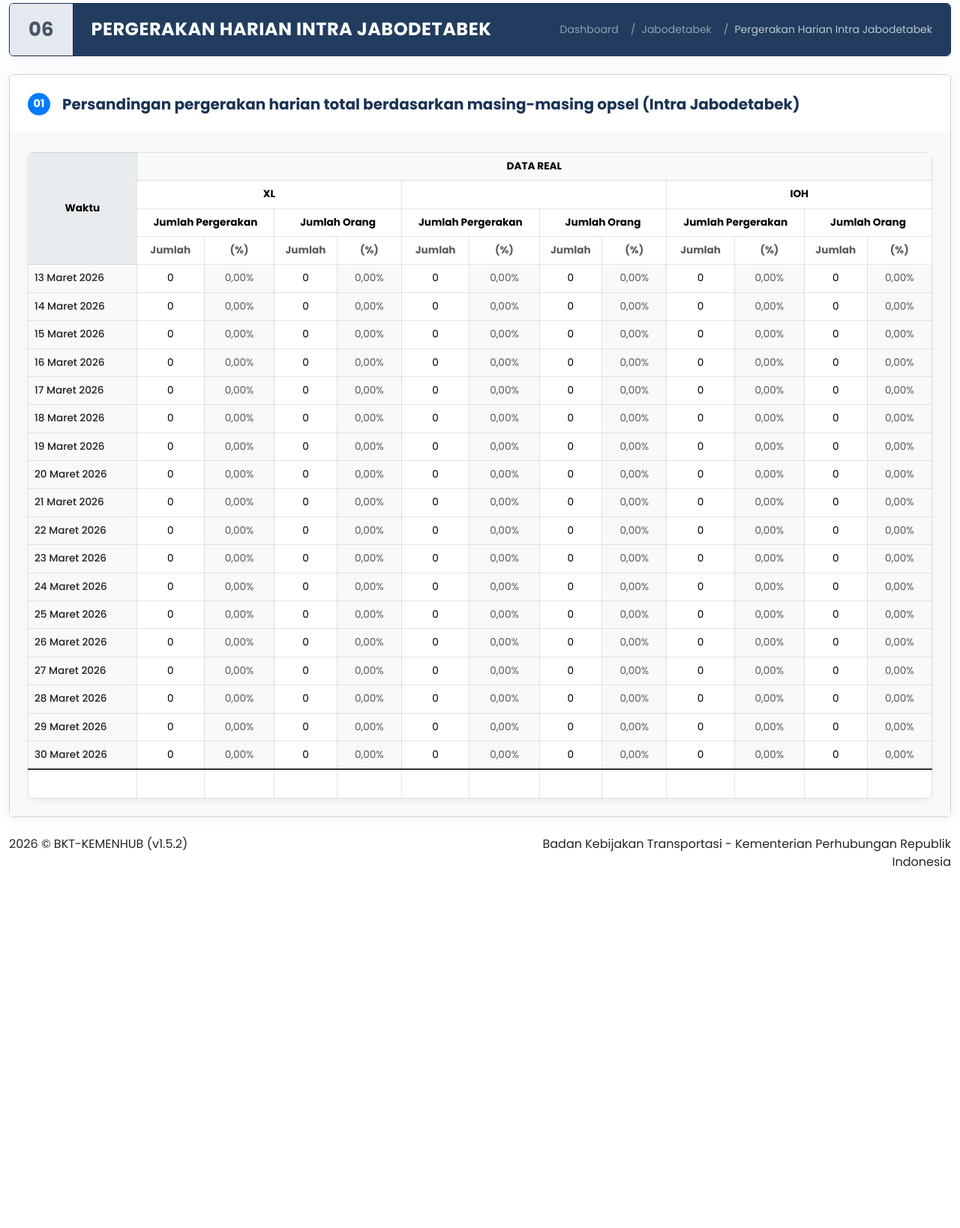
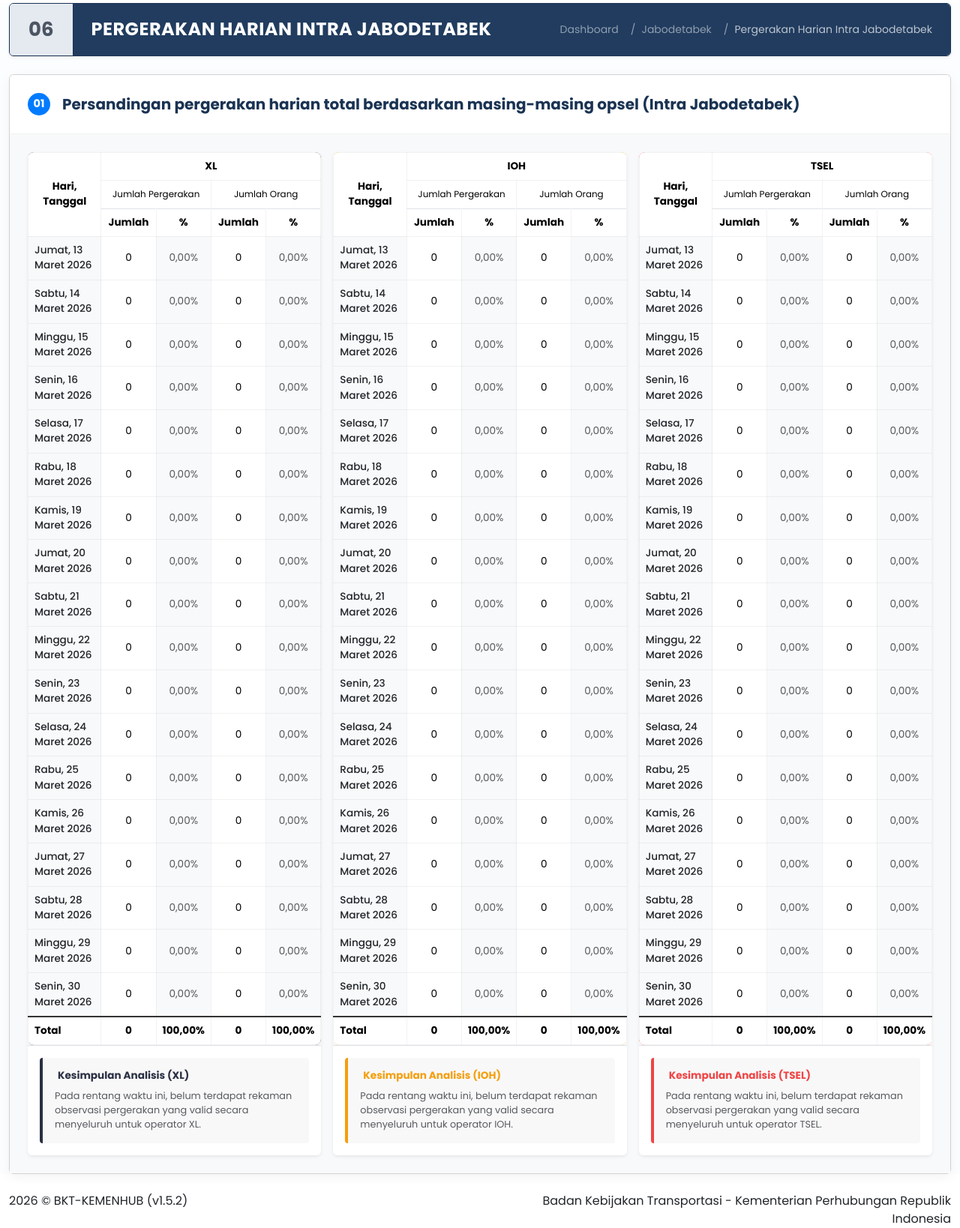
Before and after one commit to dafayape/mpd_angleb_2026, a Laravel app: page /jabodetabek/intra-pergerakan in a window 1280 px wide. Shown: the part 4291-5929 px from the top of the page at 75% size. Before the commit the page ends 5447 px from the top, so only its background shows below. Run offline with Laravel 12, Linux system fonts and the light colour scheme; the visitor is signed in with stand-in values (Sample User, id 1); data that the repository does not hold is empty; style sheets or scripts are compiled from the project's sources; parts of the project's set-up code (start-up, migrations or seed data) failed here and were passed over; some libraries are stand-ins or nearby versions.

Commit message:
refactor: restructure intra-pergerakan data display into separate operator cards with updated styling and improved null value handling.

```diff
--- a/resources/views/pages/jabodetabek/intra-pergerakan.blade.php
+++ b/resources/views/pages/jabodetabek/intra-pergerakan.blade.php
@@ -15,38 +15,28 @@
         <style>
             .table-custom-header th {
                 vertical-align: middle;
-                border: 1px solid rgba(0, 0, 0, 0.1);
+                border: 1px solid rgba(255, 255, 255, 0.2);
             }
 
             .table-custom-body td,
             .table-custom-body th {
                 vertical-align: middle;
-                border: 1px solid rgba(0, 0, 0, 0.1);
+                border: 1px solid rgba(0, 0, 0, 0.05);
             }
 
             .bg-xl {
-                background-color: #a4bdfc;
-                /* Soft blue */
-                color: #000;
+                background-color: #2a3042;
+                color: #fff;
             }
 
             .bg-tsel {
-                background-color: #d50000;
-                /* Soft red */
+                background-color: #ef4444;
                 color: #fff;
             }
 
             .bg-ioh {
-                background-color: #ffd600;
-                /* Soft yellow */
-                color: #000;
-            }
-
-            .bg-total {
-                background-color: #e67c73;
-                /* Soft orange/coral */
+                background-color: #f59e0b;
                 color: #fff;
-                font-weight: bold;
             }
 
             .section-badge {
@@ -81,15 +71,27 @@
         if (!function_exists('fmtNumJab')) {
             function fmtNumJab($val)
             {
+                if (!$val) {
+                    return '0';
+                }
                 return number_format($val ?? 0, 0, ',', '.');
             }
         }
         if (!function_exists('fmtPctJab')) {
             function fmtPctJab($val)
             {
+                if (!$val) {
+                    return '0,00%';
+                }
                 return number_format($val ?? 0, 2, ',', '.') . '%';
             }
         }
+
+        $opselsConfig = [
+            'XL' => ['name' => 'XL', 'bg_class' => 'bg-xl'],
+            'IOH' => ['name' => 'IOH', 'bg_class' => 'bg-ioh'],
+            'TSEL' => ['name' => 'TSEL', 'bg_class' => 'bg-tsel'],
+        ];
     @endphp
 
     <div class="row mb-4" data-aos="fade-up" data-aos-duration="600">
@@ -102,108 +104,97 @@
                         (Intra Jabodetabek)</h5>
                 </div>
                 <div class="card-body bg-light" style="padding: 1.5rem;">
-                    <div class="table-responsive">
-                        <table class="table table-bordered mb-0 text-center table-custom-body w-100 bg-white shadow-sm"
+                    <div class="row g-3">
+                        @foreach ($opselsConfig as $opKey => $conf)
+                            <div class="col-xl-4 col-lg-12 d-flex">
+                                <div class="card w-100 shadow-sm border-0 d-flex flex-column h-100 overflow-hidden">
+                                    <div class="table-responsive flex-grow-1">
+                                        <table
+                                            class="table table-bordered mb-0 text-center table-custom-body w-100 bg-white"
                                             style="font-size: 0.85rem;">
-                            <thead class="table-custom-header text-dark">
+                                            <thead class="{{ $conf['bg_class'] }} text-white table-custom-header">
                                                 <tr>
-                                    <th rowspan="4" style="width: 12%; background-color: #e9ecef;">Waktu</th>
-                                    <th colspan="12" class="bg-light">DATA REAL</th>
+                                                    <th rowspan="3" class="align-middle" style="width: 25%;">Hari,
+                                                        Tanggal</th>
+                                                    <th colspan="4" class="py-2 text-center">{{ $conf['name'] }}</th>
                                                 </tr>
                                                 <tr>
-                                    <!-- Opsel Headers -->
-                                    <th colspan="4" class="bg-xl">XL</th>
-                                    <th colspan="4" class="bg-tsel text-white">TSEL</th>
-                                    <th colspan="4" class="bg-ioh">IOH</th>
+                                                    <th colspan="2" class="py-2 border-bottom-0"><small
+                                                            class="fw-normal">Jumlah Pergerakan</small></th>
+                                                    <th colspan="2" class="py-2 border-bottom-0"><small
+                                                            class="fw-normal">Jumlah Orang</small></th>
                                                 </tr>
                                                 <tr>
-                                    <!-- Inner Headers -->
-                                    <th colspan="2" class="bg-white">Jumlah Pergerakan</th>
-                                    <th colspan="2" class="bg-white">Jumlah Orang</th>
-                                    <th colspan="2" class="bg-white">Jumlah Pergerakan</th>
-                                    <th colspan="2" class="bg-white">Jumlah Orang</th>
-                                    <th colspan="2" class="bg-white">Jumlah Pergerakan</th>
-                                    <th colspan="2" class="bg-white">Jumlah Orang</th>
-                                </tr>
-                                <tr>
-                                    <!-- Sub Inner Headers XL -->
-                                    <th class="bg-white text-muted">Jumlah</th>
-                                    <th class="bg-white text-muted">(%)</th>
-                                    <th class="bg-white text-muted">Jumlah</th>
-                                    <th class="bg-white text-muted">(%)</th>
-                                    <!-- Sub Inner Headers TSEL -->
-                                    <th class="bg-white text-muted">Jumlah</th>
-                                    <th class="bg-white text-muted">(%)</th>
-                                    <th class="bg-white text-muted">Jumlah</th>
-                                    <th class="bg-white text-muted">(%)</th>
-                                    <!-- Sub Inner Headers IOH -->
-                                    <th class="bg-white text-muted">Jumlah</th>
-                                    <th class="bg-white text-muted">(%)</th>
-                                    <th class="bg-white text-muted">Jumlah</th>
-                                    <th class="bg-white text-muted">(%)</th>
+                                                    <th style="width: 18.75%;" class="py-2 border-top-0">Jumlah</th>
+                                                    <th style="width: 18.75%;" class="py-2 border-top-0">%</th>
+                                                    <th style="width: 18.75%;" class="py-2 border-top-0">Jumlah</th>
+                                                    <th style="width: 18.75%;" class="py-2 border-top-0">%</th>
                                                 </tr>
                                             </thead>
                                             <tbody>
                                                 @foreach ($dates as $dateRaw)
                                                     @php
                                                         $parsedDate = \Carbon\Carbon::parse($dateRaw);
-                                        $labelHariTanggal = $parsedDate->locale('id')->isoFormat('D MMMM YYYY');
+                                                        $labelHariTanggal = $parsedDate
+                                                            ->locale('id')
+                                                            ->isoFormat('dddd, D MMMM YYYY');
 
-                                        $rowXL = $data['daily'][$dateRaw]['XL'] ?? null;
-                                        $rowTSEL = $data['daily'][$dateRaw]['TSEL'] ?? null;
-                                        $rowIOH = $data['daily'][$dateRaw]['IOH'] ?? null;
+                                                        $rowOp = $data['daily'][$dateRaw][$opKey] ?? null;
+                                                        $mov = $rowOp['pergerakan'] ?? null;
+                                                        $movPct = $rowOp['pct_pergerakan'] ?? null;
+                                                        $ppl = $rowOp['orang'] ?? null;
+                                                        $pplPct = $rowOp['pct_orang'] ?? null;
                                                     @endphp
                                                     <tr>
-                                        <!-- DATE -->
-                                        <td class="text-start fw-medium text-dark bg-light">{{ $labelHariTanggal }}</td>
-
-                                        <!-- XL -->
-                                        <td>{{ fmtNumJab($rowXL['pergerakan'] ?? null) }}</td>
-                                        <td class="text-muted bg-light">{{ fmtPctJab($rowXL['pct_pergerakan'] ?? null) }}
-                                        </td>
-                                        <td>{{ fmtNumJab($rowXL['orang'] ?? null) }}</td>
-                                        <td class="text-muted bg-light">{{ fmtPctJab($rowXL['pct_orang'] ?? null) }}</td>
-
-                                        <!-- TSEL -->
-                                        <td>{{ fmtNumJab($rowTSEL['pergerakan'] ?? null) }}</td>
-                                        <td class="text-muted bg-light">{{ fmtPctJab($rowTSEL['pct_pergerakan'] ?? null) }}
-                                        </td>
-                                        <td>{{ fmtNumJab($rowTSEL['orang'] ?? null) }}</td>
-                                        <td class="text-muted bg-light">{{ fmtPctJab($rowTSEL['pct_orang'] ?? null) }}</td>
-
-                                        <!-- IOH -->
-                                        <td>{{ fmtNumJab($rowIOH['pergerakan'] ?? null) }}</td>
-                                        <td class="text-muted bg-light">{{ fmtPctJab($rowIOH['pct_pergerakan'] ?? null) }}
-                                        </td>
-                                        <td>{{ fmtNumJab($rowIOH['orang'] ?? null) }}</td>
-                                        <td class="text-muted bg-light">{{ fmtPctJab($rowIOH['pct_orang'] ?? null) }}</td>
+                                                        <td class="text-start fw-medium text-dark bg-light">
+                                                            {{ $labelHariTanggal }}</td>
+                                                        <td>{{ fmtNumJab($mov) }}</td>
+                                                        <td class="text-muted bg-light">{{ fmtPctJab($movPct) }}</td>
+                                                        <td>{{ fmtNumJab($ppl) }}</td>
+                                                        <td class="text-muted bg-light">{{ fmtPctJab($pplPct) }}</td>
                                                     </tr>
                                                 @endforeach
                                             </tbody>
-                            <tfoot class="bg-total font-weight-bold" style="border-top: 2px solid #333;">
+                                            <tfoot class="{{ $conf['bg_class'] }} text-white font-weight-bold"
+                                                style="border-top: 2px solid #333;">
                                                 <tr>
-                                    <th class="text-start text-white">Total</th>
-
-                                    <!-- XL Total -->
-                                    <th class="text-white">{{ fmtNumJab($data['totals']['XL']['pergerakan']) }}</th>
-                                    <th class="text-white">100,00%</th>
-                                    <th class="text-white">{{ fmtNumJab($data['totals']['XL']['orang']) }}</th>
-                                    <th class="text-white">100,00%</th>
-
-                                    <!-- TSEL Total -->
-                                    <th class="text-white">{{ fmtNumJab($data['totals']['TSEL']['pergerakan']) }}</th>
-                                    <th class="text-white">100,00%</th>
-                                    <th class="text-white">{{ fmtNumJab($data['totals']['TSEL']['orang']) }}</th>
-                                    <th class="text-white">100,00%</th>
-
-                                    <!-- IOH Total -->
-                                    <th class="text-white">{{ fmtNumJab($data['totals']['IOH']['pergerakan']) }}</th>
-                                    <th class="text-white">100,00%</th>
-                                    <th class="text-white">{{ fmtNumJab($data['totals']['IOH']['orang']) }}</th>
-                                    <th class="text-white">100,00%</th>
+                                                    <th class="text-start">Total</th>
+                                                    @php
+                                                        $totMov = $data['totals'][$opKey]['pergerakan'] ?? 0;
+                                                        $totPpl = $data['totals'][$opKey]['orang'] ?? 0;
+                                                    @endphp
+                                                    <th>{{ fmtNumJab($totMov) }}</th>
+                                                    <th>100,00%</th>
+                                                    <th>{{ fmtNumJab($totPpl) }}</th>
+                                                    <th>100,00%</th>
                                                 </tr>
                                             </tfoot>
                                         </table>
+                                    </div>
+                                    <div class="px-3 pb-3 pt-3 mt-auto bg-white border-top">
+                                        <div class="analysis-box mt-0 border-0"
+                                            style="background: rgba(42, 48, 66, 0.03); border-left: 4px solid {{ $opKey === 'XL' ? '#2a3042' : ($opKey === 'IOH' ? '#f59e0b' : '#ef4444') }} !important; border-radius: 4px; padding: 1rem;">
+                                            <h6 class="fw-bold mb-2"
+                                                style="color: {{ $opKey === 'XL' ? '#2a3042' : ($opKey === 'IOH' ? '#f59e0b' : '#ef4444') }}; font-size: 0.85rem;">
+                                                <i class="bx bx-pie-chart-alt-2 me-1"></i> Kesimpulan Analisis
+                                                ({{ $conf['name'] }})
+                                            </h6>
+                                            <p class="mb-0 text-muted" style="font-size: 0.8rem; line-height: 1.5;">
+                                                @if ($totMov == 0)
+                                                    Pada rentang waktu ini, belum terdapat rekaman observasi pergerakan
+                                                    yang valid secara menyeluruh untuk operator {{ $conf['name'] }}.
+                                                @else
+                                                    Berdasarkan akumulasi tanggal 13 - 30 Maret 2026, total pergerakan
+                                                    yang terekam oleh <strong>{{ $conf['name'] }}</strong> adalah
+                                                    <strong>{{ fmtNumJab($totMov) }}</strong>, mencakup
+                                                    <strong>{{ fmtNumJab($totPpl) }}</strong> target orang.
+                                                @endif
+                                            </p>
+                                        </div>
+                                    </div>
+                                </div>
+                            </div>
+                        @endforeach
                     </div>
                 </div>
             </div>
```
Lines whose indentation alone changed are shown as unchanged.
